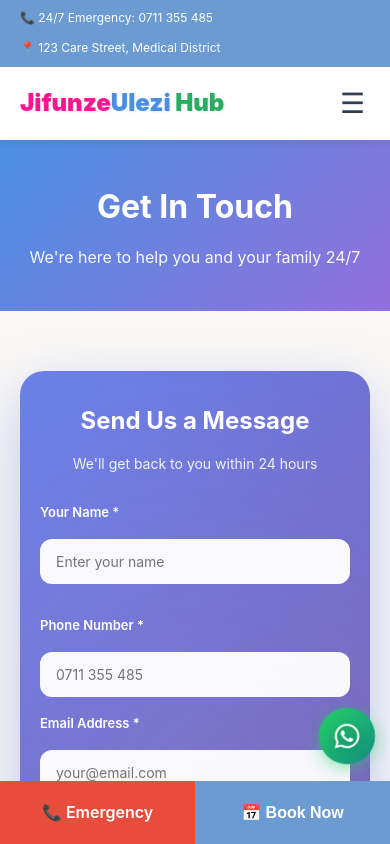
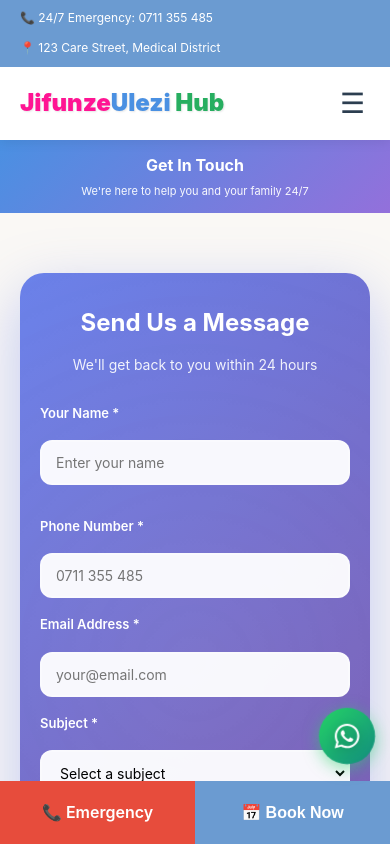
Before and after one commit to Rotz-kirwa/ulezi-hub, a React (Vite) app: page / in a window 390 px wide. Both pictures are taken after a click on the link "Contact Us". Shown: the top 844 px of the page. Built offline with nearby package versions, Linux system fonts and the light colour scheme.

Commit message:
get-in-touch

```diff
--- a/src/App.css
+++ b/src/App.css
@@ -2058,16 +2058,16 @@ body {
 
 @media (max-width: 768px) {
   .contact-hero {
-    padding: 15px 15px;
+    padding: 12px 15px;
   }
 
   .contact-hero h1 {
-    font-size: 18px;
-    margin-bottom: 4px;
+    font-size: 16px;
+    margin-bottom: 3px;
   }
 
   .contact-hero p {
-    font-size: 12px;
+    font-size: 11px;
   }
 
   .contact-info-grid {
--- a/src/components/Contact.jsx
+++ b/src/components/Contact.jsx
@@ -1,9 +1,9 @@
 function Contact() {
   return (
     <>
-      <div className="contact-hero" style={{padding: '40px 20px', minHeight: 'auto'}}>
-        <h1 style={{fontSize: '32px', marginBottom: '10px'}}>Get In Touch</h1>
-        <p style={{fontSize: '16px'}}>We're here to help you and your family 24/7</p>
+      <div className="contact-hero">
+        <h1>Get In Touch</h1>
+        <p>We're here to help you and your family 24/7</p>
       </div>
 
       <section className="section">
```
